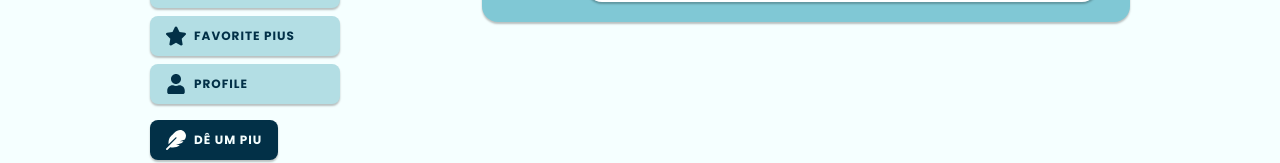
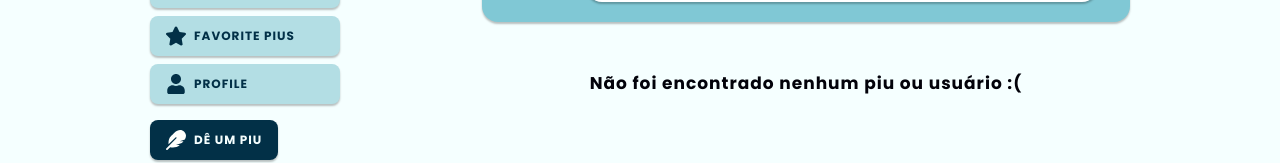
Before and after one commit to Pj-PiupiuweHtml/fazer-piupiuwer-em-reactjs-murillot90, a React (Create React App) app: page /feed in a window 1280 px wide. Shown: the part 224-387 px from the top of the page. Built offline with nearby package versions, Linux system fonts and the light colour scheme; no server answers; sample sign-in values are in the browser's storage.

Commit message:
add: Message appears when no pius or users are found

```diff
--- a/src/assets/styles/index.ts
+++ b/src/assets/styles/index.ts
@@ -9,6 +9,8 @@ export const GlobalStyle = createGlobalStyle`
     }
 
     html {
+        overflow-y:scroll;
+        overflow-x: hidden;
         font-size: 62.5%;
     }
 
@@ -19,8 +21,6 @@ export const GlobalStyle = createGlobalStyle`
 
         background: ${COLORS.primaryBackground};
         color: ${COLORS.blackRegular};
-
-        overflow-x: hidden;
         width: 100vw;
     }
 
@@ -93,7 +93,7 @@ export const StylizedScrollbars = createGlobalStyle`
         height: 0px;
     }
     ::-webkit-scrollbar-thumb {
-        background: ${COLORS.primaryDarker};
+        background: ${COLORS.secondaryDark};
         border: 0px none ${COLORS.white};
         border-radius: 100px;
     }
--- a/src/pages/Feed/index.tsx
+++ b/src/pages/Feed/index.tsx
@@ -1,7 +1,5 @@
 import React, { useState, useEffect, FormEvent, useRef, createContext } from 'react';
-import { Link } from 'react-router-dom';
 import { useAuth } from "../../hooks/useAuth"
-import axios from 'axios';
 import api from '../../services/api';
 
 import PageHeader from '../../components/PageHeader';
@@ -9,12 +7,11 @@ import SidebarMenu from '../../components/SidebarMenu';
 import SidebarMenuCollapsed from '../../components/SidebarMenuCollapsed';
 import PiuContainer from '../../components/PiuContainer';
 
-import { User, Piu, PiuLike } from '../../services/entities';
+import { Piu } from '../../services/entities';
 
 import * as S from './styles';
 
 import piarIcon from '../../assets/images/icons/feather-solid-white.svg';
-import userEvent from '@testing-library/user-event';
 
 export const SearchTextContext = createContext({
     setSearchText: (text: string) => {}
@@ -28,8 +25,10 @@ function Feed() {
     const [piuToPostText, setPiuToPostText] = useState('');
     const [piuToPostError, setPiuToPostError] = useState('');
     const [searchText, setSearchText] = useState('');
+    let numberOfVisiblePius = 0;
 
     const piuInputRef = useRef(null as any);
+
 
     const loadPius = async () => {
         try {
@@ -128,13 +127,16 @@ function Feed() {
                                     return(<></>);
                                 }
 
+                                numberOfVisiblePius += 1;
                                 return (
                                     <PiuContainer  key={piu.id} content={piu}/>
                                 )
                             })}
                         </S.PiusSection>
                         <S.UnsuccessfulSearchTag>
-                            Não foi encontrado nenhum piu ou usuário :(
+                            {numberOfVisiblePius == 0
+                                ? "Não foi encontrado nenhum piu ou usuário :("
+                                : ""}
                         </S.UnsuccessfulSearchTag>
                     </S.FeedContent>
                 </S.ContentWrapper>
--- a/src/pages/Feed/styles.ts
+++ b/src/pages/Feed/styles.ts
@@ -140,6 +140,4 @@ export const PiusSection = styled.div`
 export const UnsuccessfulSearchTag = styled.h3`
     text-align: center;
     margin: 3.2rem;
-
-    display: none;
 `;
--- a/src/routes/index.tsx
+++ b/src/routes/index.tsx
@@ -5,6 +5,7 @@ import Route from './Route'
 
 
 import Feed from '../pages/Feed';
+// import Favorites from '../pages/Favorites';
 import Login from '../pages/Login';
 import Redirection from './redirect';
 
@@ -12,6 +13,7 @@ const Routes: React.FC = () => {
     return (
         <Switch>
             <Route path="/feed" component={Feed} isPrivate/>
+            {/* <Route path="/feed" component={Favorites} isPrivate/> */}
             <Route path="/login" component={Login} />
             <Route component={Redirection}/>
         </Switch>
```
